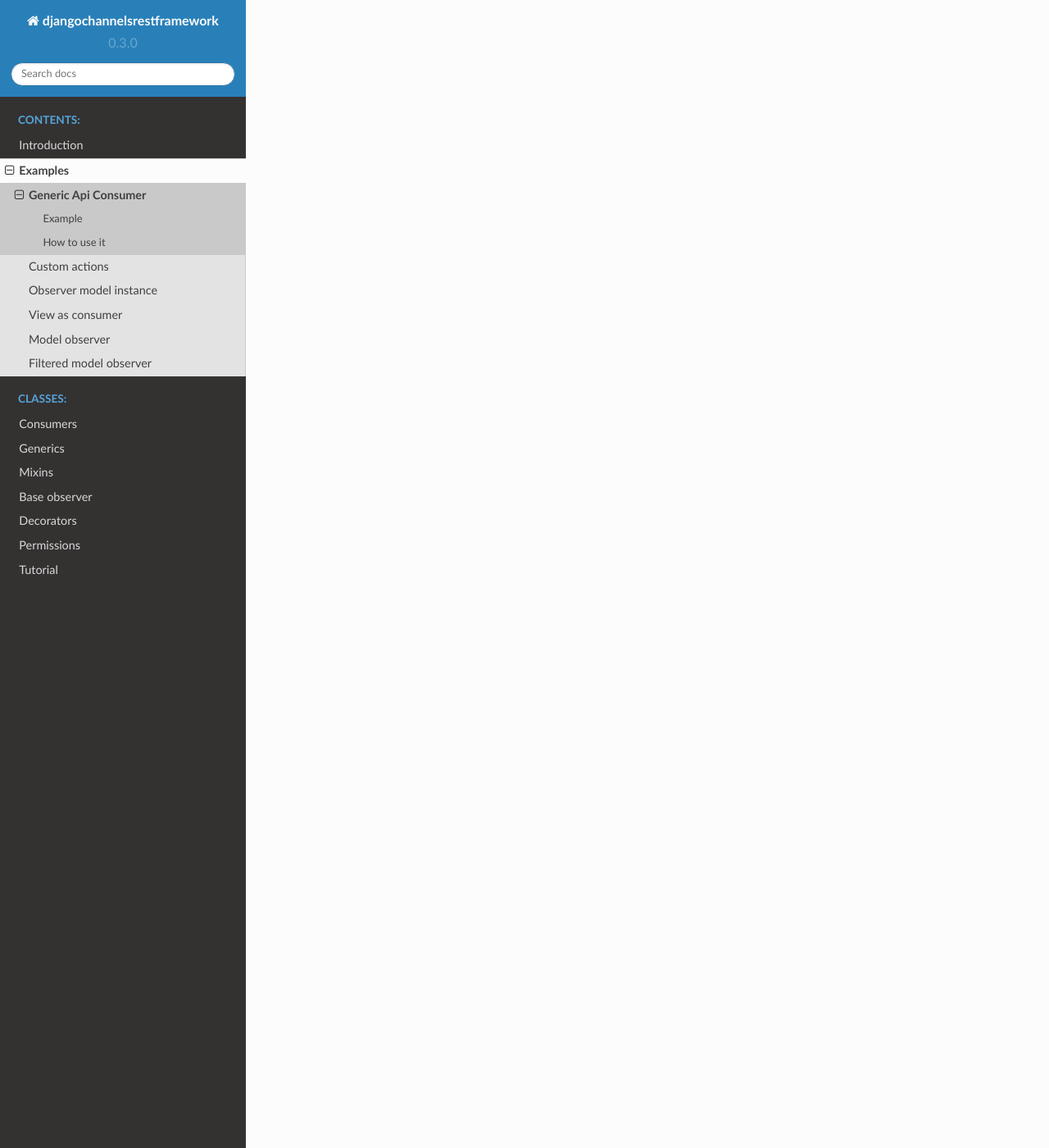
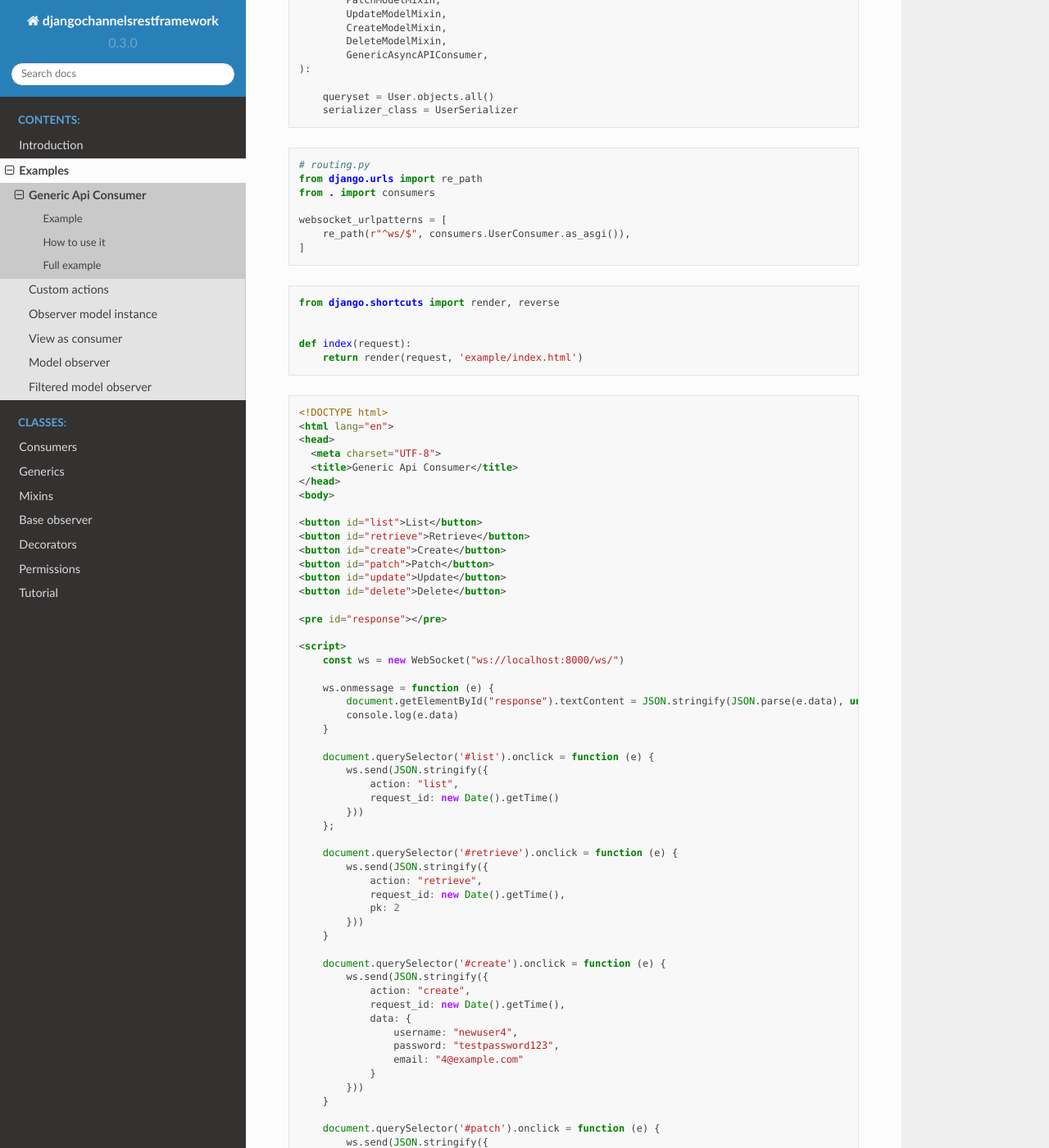
Before and after one commit to NilCoalescing/djangochannelsrestframework, a Sphinx documentation site: the page built from docs/examples/generic_api_consumer.rst, in a window 1280 px wide and 1400 px high, scrolled down 5418 px. Shown: the whole window at 82% size. Built offline with Sphinx 7.4.7 and the Read the Docs theme 2.0.0, drawn with Linux system fonts in a browser that asks for light colours; pages that are not in the unit, such as notebooks, are missing from menus; some of the changed text lies outside the part shown.

Commit message:
Added full example for Generic Api Consumer

```diff
--- a/docs/examples/generic_api_consumer.rst
+++ b/docs/examples/generic_api_consumer.rst
@@ -224,3 +224,190 @@
         "data": null,
         }
     */
+
+
+Full example
+-------------
+
+.. code-block:: text
+
+
+    mysite/
+        manage.py
+        mysite/
+            __init__.py
+            asgi.py
+            settings.py
+            urls.py
+            wsgi.py
+        example/
+            __init__.py
+            consumers.py
+            models.py
+            serializers.py
+            routing.py
+            templates/
+                example/
+                    index.html
+            tests.py
+            urls.py
+            views.py
+
+.. code-block:: python
+
+    # serializers.py
+    from rest_framework import serializers
+    from django.contrib.auth.models import User
+
+
+    class UserSerializer(serializers.ModelSerializer):
+
+        class Meta:
+            model = User
+            fields = ["id", "username", "email", "password"]
+            extra_kwargs = {'password': {'write_only': True}}
+
+        def create(self, validated_data):
+            user = User(
+                email=validated_data['email'],
+                username=validated_data['username']
+            )
+            user.set_password(validated_data['password'])
+            user.save()
+            return user
+
+.. code-block:: python
+
+    # consumers.py
+    from django.contrib.auth.models import User
+    from .serializers import UserSerializer
+    from djangochannelsrestframework.generics import GenericAsyncAPIConsumer
+    from djangochannelsrestframework.mixins import (
+        ListModelMixin,
+        RetrieveModelMixin,
+        PatchModelMixin,
+        UpdateModelMixin,
+        CreateModelMixin,
+        DeleteModelMixin,
+    )
+
+
+    class UserConsumer(
+            ListModelMixin,
+            RetrieveModelMixin,
+            PatchModelMixin,
+            UpdateModelMixin,
+            CreateModelMixin,
+            DeleteModelMixin,
+            GenericAsyncAPIConsumer,
+    ):
+
+        queryset = User.objects.all()
+        serializer_class = UserSerializer
+
+.. code-block:: python
+
+    # routing.py
+    from django.urls import re_path
+    from . import consumers
+
+    websocket_urlpatterns = [
+        re_path(r"^ws/$", consumers.UserConsumer.as_asgi()),
+    ]
+
+
+.. code-block:: python
+
+    from django.shortcuts import render, reverse
+
+
+    def index(request):
+        return render(request, 'example/index.html')
+
+
+.. code-block:: html
+
+    <!DOCTYPE html>
+    <html lang="en">
+    <head>
+      <meta charset="UTF-8">
+      <title>Generic Api Consumer</title>
+    </head>
+    <body>
+
+    <button id="list">List</button>
+    <button id="retrieve">Retrieve</button>
+    <button id="create">Create</button>
+    <button id="patch">Patch</button>
+    <button id="update">Update</button>
+    <button id="delete">Delete</button>
+
+    <pre id="response"></pre>
+
+    <script>
+        const ws = new WebSocket("ws://localhost:8000/ws/")
+
+        ws.onmessage = function (e) {
+            document.getElementById("response").textContent = JSON.stringify(JSON.parse(e.data), undefined, 2);
+            console.log(e.data)
+        }
+
+        document.querySelector('#list').onclick = function (e) {
+            ws.send(JSON.stringify({
+                action: "list",
+                request_id: new Date().getTime()
+            }))
+        };
+
+        document.querySelector('#retrieve').onclick = function (e) {
+            ws.send(JSON.stringify({
+                action: "retrieve",
+                request_id: new Date().getTime(),
+                pk: 2
+            }))
+        }
+
+        document.querySelector('#create').onclick = function (e) {
+            ws.send(JSON.stringify({
+                action: "create",
+                request_id: new Date().getTime(),
+                data: {
+                    username: "newuser4",
+                    password: "testpassword123",
+                    email: "4@example.com"
+                }
+            }))
+        }
+
+        document.querySelector('#patch').onclick = function (e) {
+            ws.send(JSON.stringify({
+                action: "patch",
+                request_id: new Date().getTime(),
+                pk: 2,
+                data: {
+                    email: "edited@example.com"
+                }
+            }))
+        }
+
+        document.querySelector('#update').onclick = function (e) {
+            ws.send(JSON.stringify({
+                action: "update",
+                request_id: new Date().getTime(),
+                pk: 2,
+                data: {
+                    username: "user 2"
+                }
+            }))
+        }
+
+        document.querySelector('#delete').onclick = function (e) {
+            ws.send(JSON.stringify({
+                action: "delete",
+                request_id: new Date().getTime(),
+                pk: 2
+            }))
+        }
+    </script>
+    </body>
+    </html>
```
